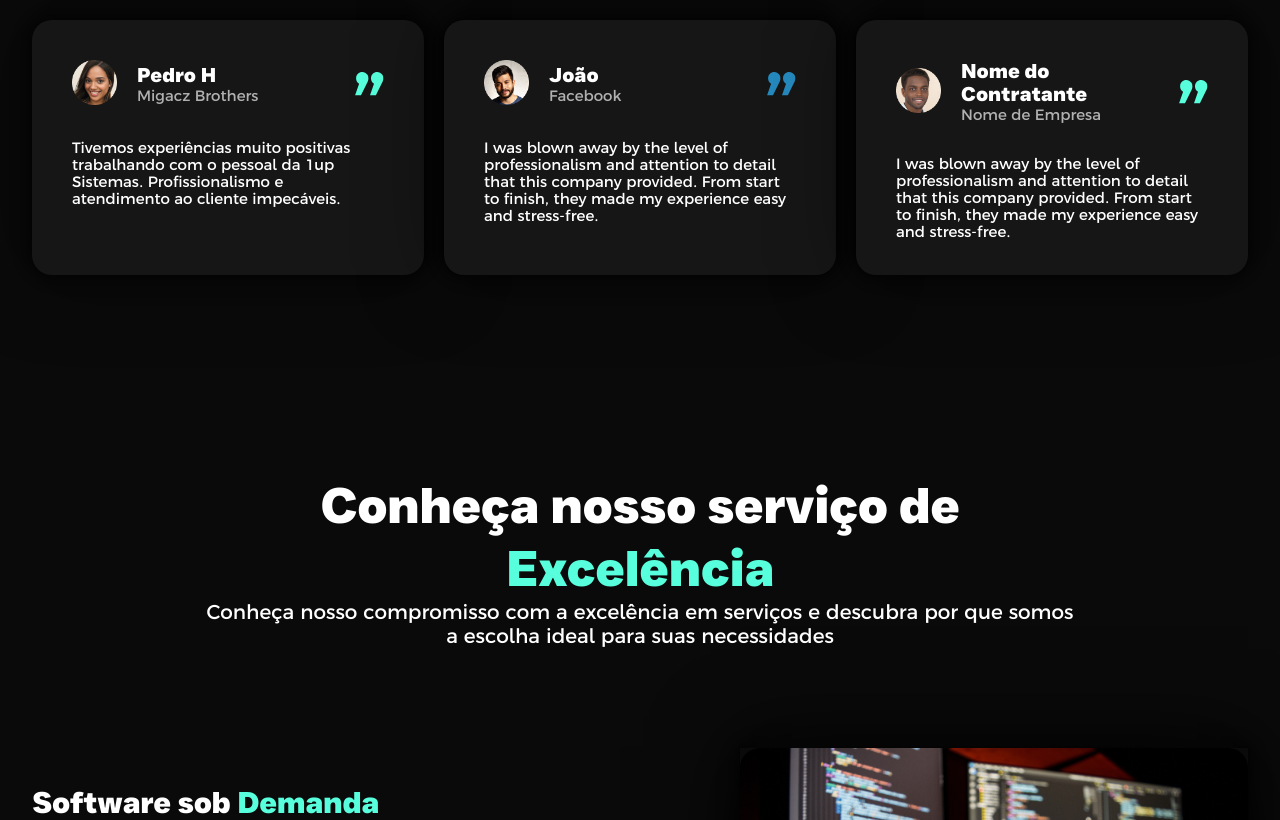
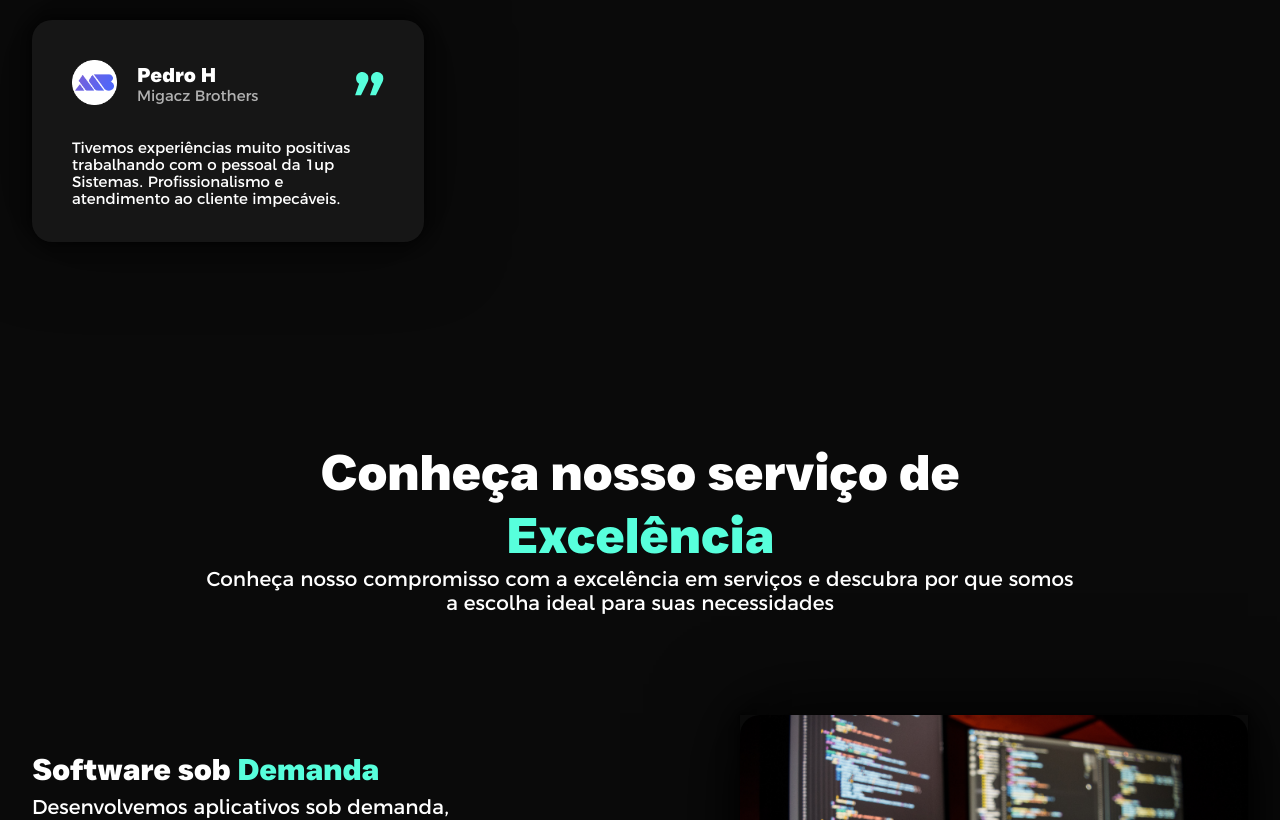
Before and after one commit to Pedromigacz/1up-sistemas, a Next.js app: page / in a window 1280 px wide. Shown: the part 902-1722 px from the top of the page. Built offline with nearby package versions, Linux system fonts and the light colour scheme.

Commit message:
update Testimonials section content

```diff
--- a/components/Home/Testimonials/index.tsx
+++ b/components/Home/Testimonials/index.tsx
@@ -20,7 +20,7 @@ const TestimonialsSection = (): JSX.Element => {
           image={ClientOne}
           testimonial='Tivemos experiências muito positivas trabalhando com o pessoal da 1up Sistemas. Profissionalismo e atendimento ao cliente impecáveis.'
         />
-        <TestimonialCard
+        {/* <TestimonialCard
           name='João'
           companyName='Facebook'
           image={ClientTwo}
@@ -31,8 +31,7 @@ const TestimonialsSection = (): JSX.Element => {
           companyName='Nome de Empresa'
           image={ClientThree}
           testimonial='I was blown away by the level of professionalism and attention to detail that this company provided. From start to finish, they made my experience easy and stress-free.'
-        />
-        {/* IMPORTANTE SEMPRE ADICIONAR DEPOIMENTOS DE 3 EM 3 PARA NÃO QUEBRAR O LAYOUT */}
+        /> */}
       </CardsContainer>
     </GenericSection>
   );
```
Also changed, not shown: public/images/Client1.png.
